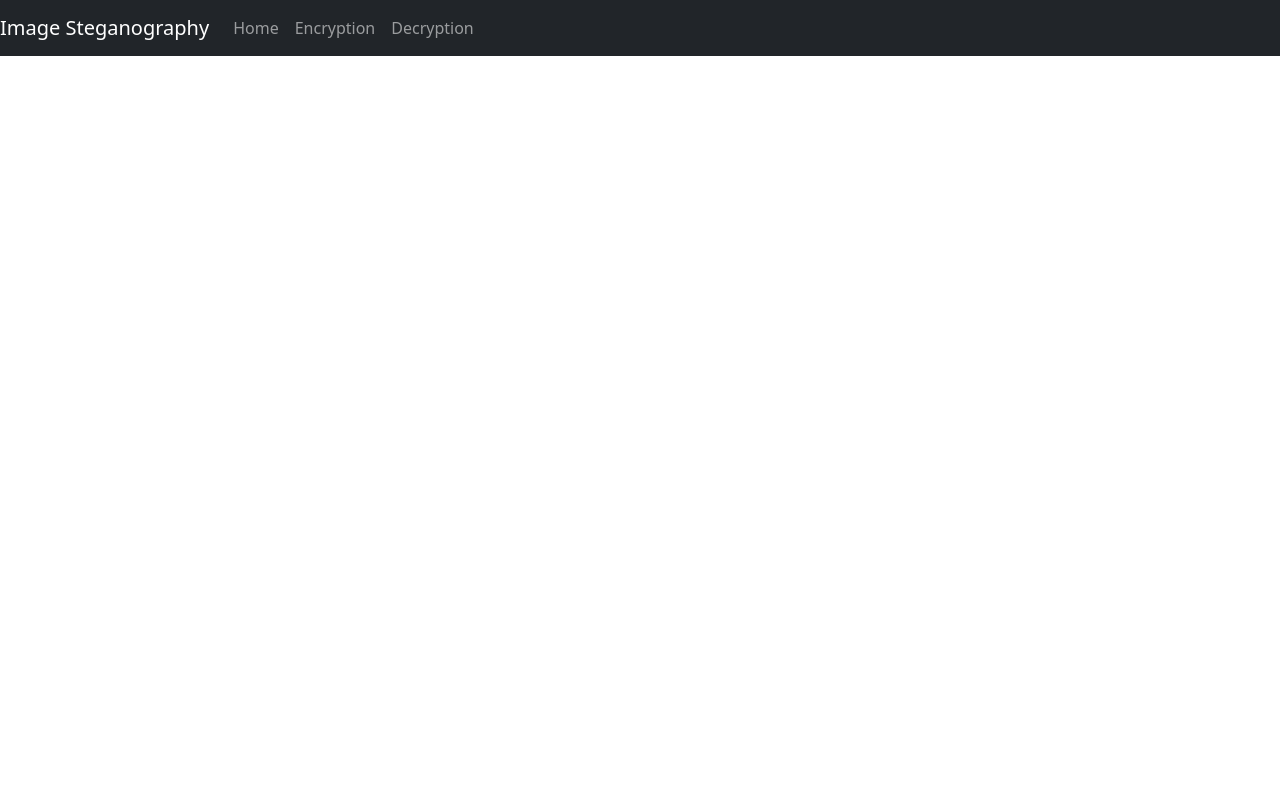
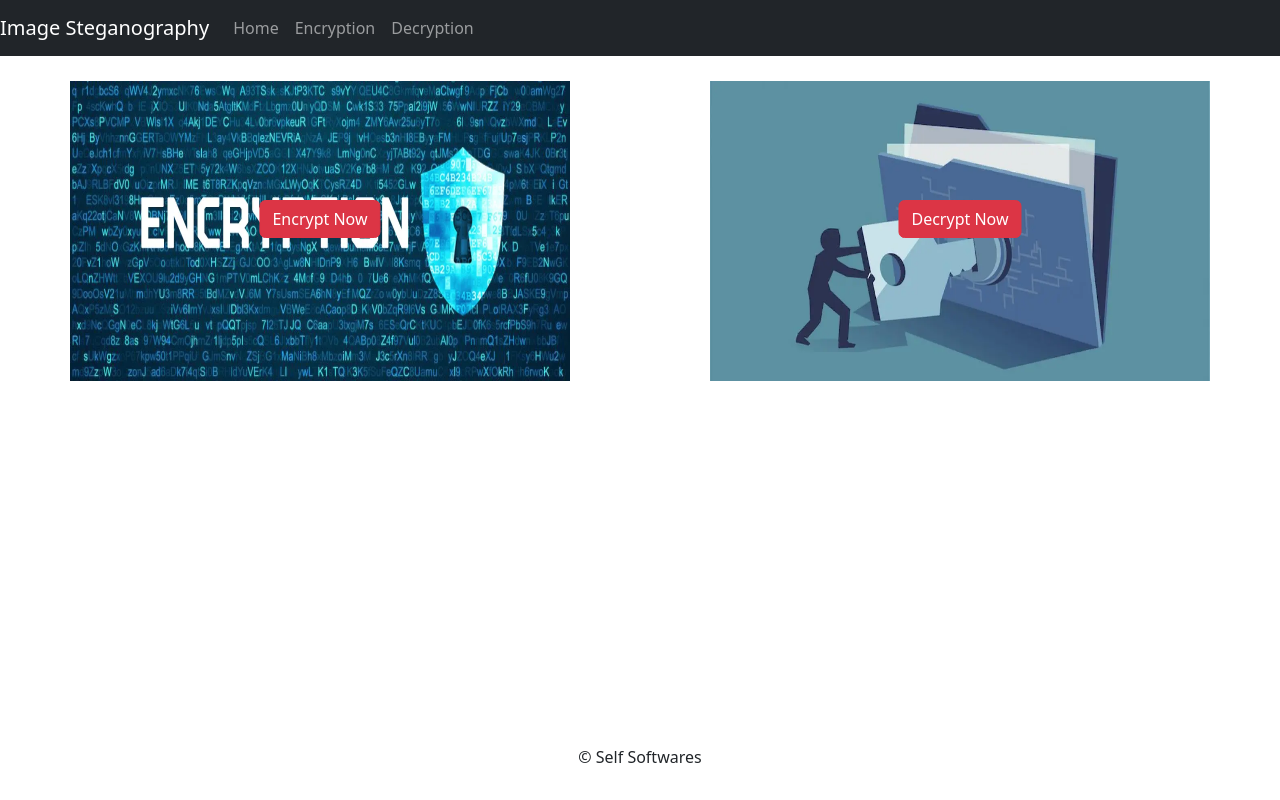
Before and after one commit to Nabil8795/Image_Steganography, a Django app: page / in a window 1280 px wide. Run offline with Django 4.2, Linux system fonts and the light colour scheme.

Commit message:
Working UI Added

```diff
--- a/stegano_app/templates/index.html
+++ b/stegano_app/templates/index.html
@@ -4,8 +4,46 @@
     <meta charset="UTF-8">
     <meta name="viewport" content="width=device-width, initial-scale=1.0">
     <title>Image Steganography Project</title>
+    <style>
+        .footer{
+            text-align: center;
+            position: fixed;
+            width: 100%;
+            bottom: 0px;
+            padding: 15px;
+        }
+
+        .image-container{
+            position: relative;
+            width: 50%;
+            float: left;
+            text-align: center;
+            padding-top: 25px;
+            border: 50;
+        }
+
+        .btnnn{
+            position: absolute;
+            top: 50%;
+            left: 50%;
+            transform: translate(-50%, -50%);
+        }
+
+    </style>
 </head>
 <body>
     {% include 'navigation.html' %}
+    <div class="image-container">
+        <img src="..\static\encrypt_image.webp" alt="" height="300" width="500" >
+        <a href="encryption/" class="btn btn-danger btnnn">Encrypt Now</a>
+    </div>
+
+    <div class="image-container">
+        <img src="..\static\decryp_image.webp" alt="" height="300" width="500" >
+        <a href="decryption/" class="btn btn-danger btnnn">Decrypt Now</a>
+    </div>
+    <footer class="footer">
+        <p>&copy; Self Softwares</p>
+    </footer>
 </body>
 </html>
--- a/stegano_app/views.py
+++ b/stegano_app/views.py
@@ -18,6 +18,7 @@ def index(request):
     return render(request, 'index.html')
 
 def encryption_view(request):
+    message = ''
     if request.method == "POST":
         text = request.POST['text']
         image_file = request.FILES['image']
@@ -25,13 +26,13 @@ def encryption_view(request):
 
         if image.format != 'PNG':
             image = image.convert('RGBA')
-            buffer == io.BytesIO()
+            buffer = io.BytesIO()
             image.save(buffer, format="PNG")
             image = Image.open(buffer)
 
-        new_image = hide_text_in_image(image,text)
+        new_image = hide_text_in_image(image, text)
         image_path = 'Encrypted_Images/' +  'new_' + image_file.name
-        new_image.save(image_path)
+        new_image.save(image_path, format="PNG")
         message = "Text has been encrypted in the image"
     return render(request, 'encryption.html', locals())
 
@@ -44,7 +45,7 @@ def decryption_view(request):
 
         if image.format != 'PNG':
             image = image.convert('RGBA')
-            buffer == io.BytesIO()
+            buffer = io.BytesIO()
             image.save(buffer, format="PNG")
             image = Image.open(buffer)
         text = extract_text_from_image(image)
```
Also changed, not shown: Encrypted_Images/new_hfhd.jpg (added), Encrypted_Images/new_rock-hand-gesture-3d-icon-metal-music.jpg (deleted), stegano_app/static/decryp_image.webp (added), stegano_app/static/encrypt_image.webp (added).
